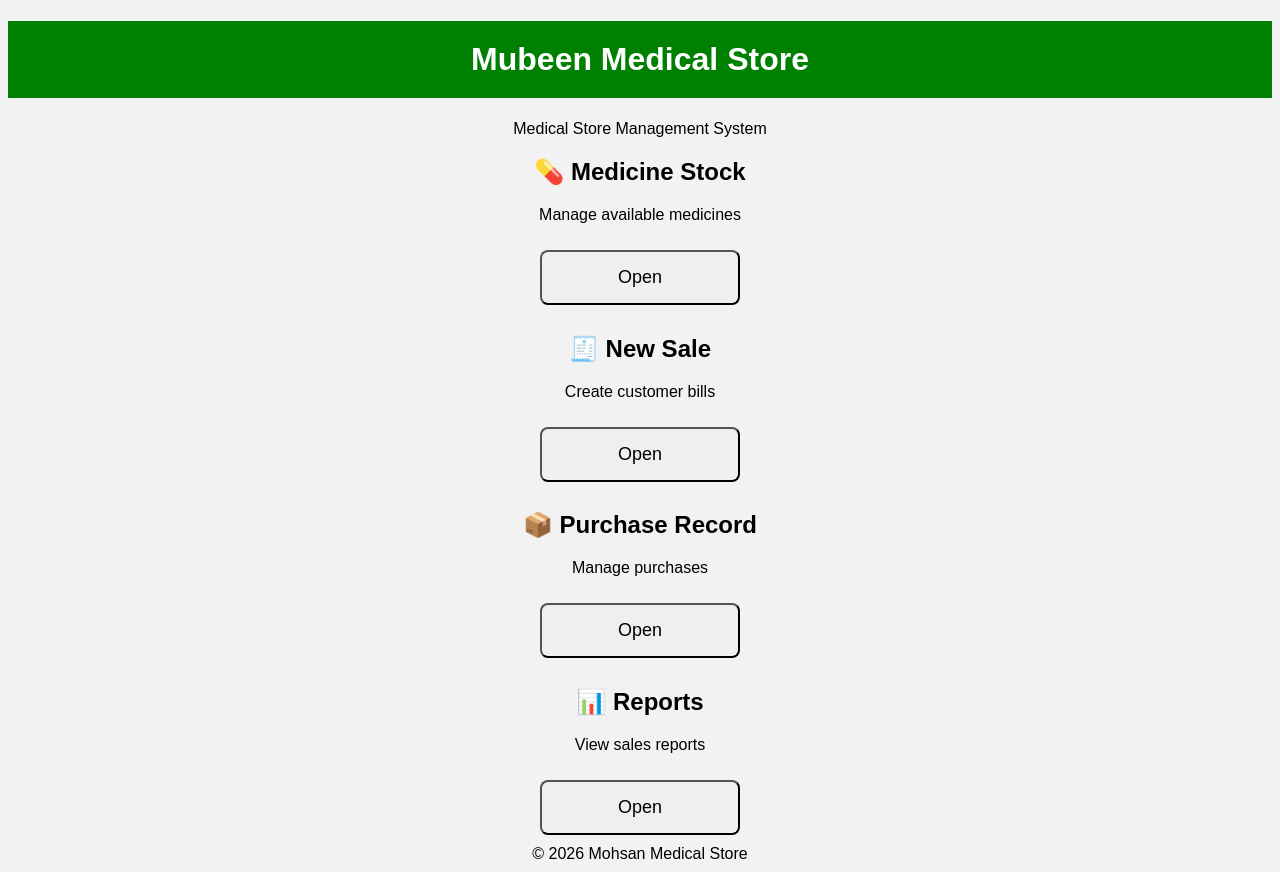
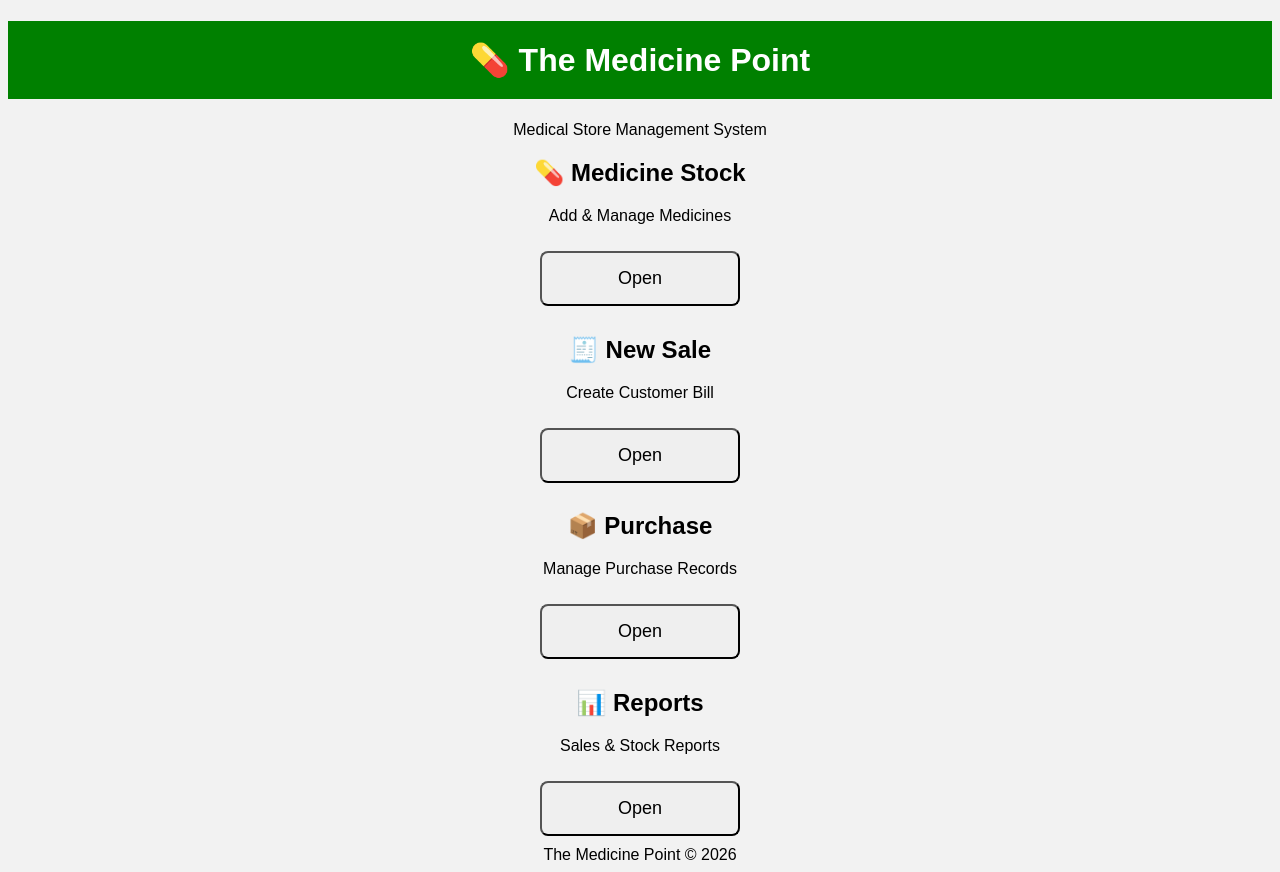
Before and after one commit to dspsadar786-bit/medical-store-software, a plain HTML site: page index.html in a window 1280 px wide. Drawn offline with Linux system fonts and the light colour scheme.

Commit message:
Update index.html

```diff
--- a/index.html
+++ b/index.html
@@ -1,14 +1,14 @@
 <!DOCTYPE html>
 <html>
 <head>
-    <title>Mubeen Medical Store</title>
+    <title>The Medicine Point</title>
     <link rel="stylesheet" href="style.css">
 </head>
 
 <body>
 
 <div class="header">
-    <h1>Mubeen Medical Store</h1>
+    <h1>💊 The Medicine Point</h1>
     <p>Medical Store Management System</p>
 </div>
 
@@ -17,28 +17,28 @@
 
     <div class="card">
         <h2>💊 Medicine Stock</h2>
-        <p>Manage available medicines</p>
+        <p>Add & Manage Medicines</p>
         <button>Open</button>
     </div>
 
 
     <div class="card">
         <h2>🧾 New Sale</h2>
-        <p>Create customer bills</p>
+        <p>Create Customer Bill</p>
         <button>Open</button>
     </div>
 
 
     <div class="card">
-        <h2>📦 Purchase Record</h2>
-        <p>Manage purchases</p>
+        <h2>📦 Purchase</h2>
+        <p>Manage Purchase Records</p>
         <button>Open</button>
     </div>
 
 
     <div class="card">
         <h2>📊 Reports</h2>
-        <p>View sales reports</p>
+        <p>Sales & Stock Reports</p>
         <button>Open</button>
     </div>
 
@@ -46,7 +46,7 @@
 
 
 <footer>
-    © 2026 Mohsan Medical Store
+    The Medicine Point © 2026
 </footer>
 
 
```
